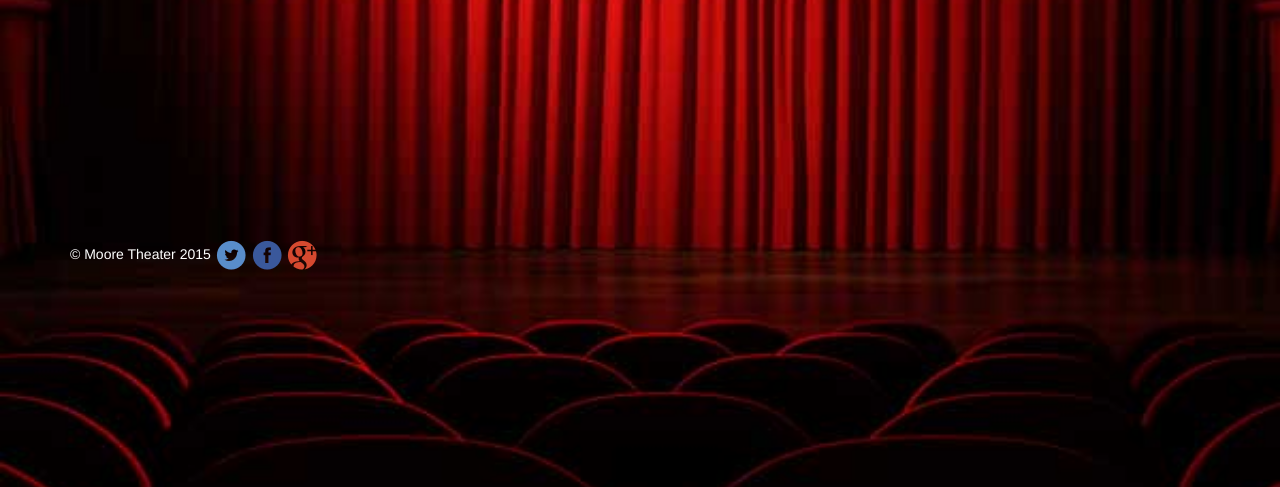
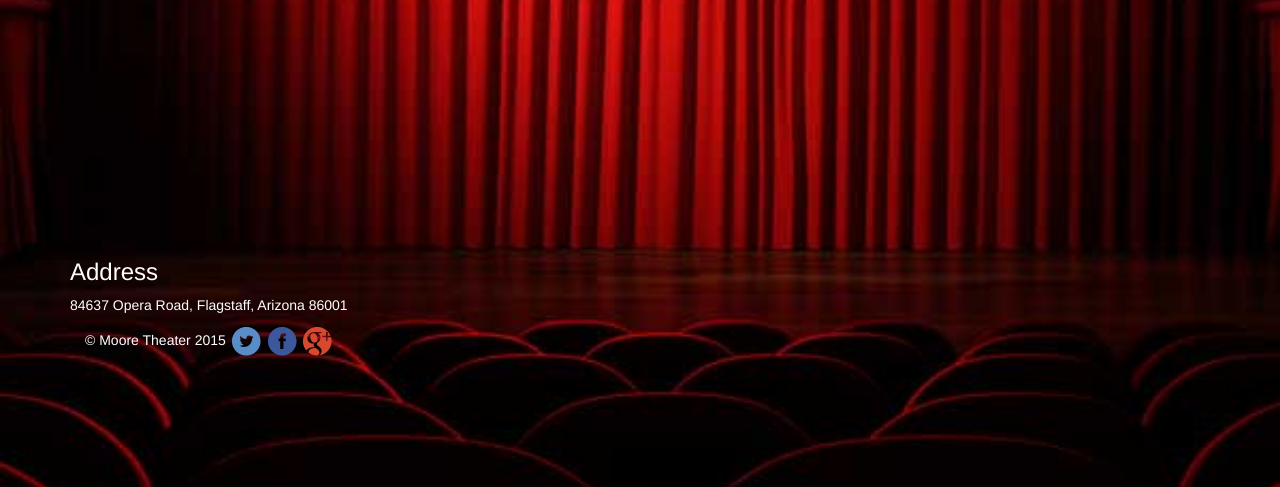
Before and after one commit to sk367/cs399_Theater, a Django app: page /location in a window 1280 px wide. Shown: the part 313-800 px from the top of the page. Run offline with Django 3.2, Linux system fonts and the light colour scheme; parts of the project's set-up code (start-up, migrations or seed data) failed here and were passed over; some libraries are stand-ins or nearby versions.

Commit message:
Address Added

```diff
--- a/cs399_Theater/main/templates/location.html
+++ b/cs399_Theater/main/templates/location.html
@@ -3,7 +3,7 @@
 {% block body %}
     <body>
     <div class="container">
-        <h1>The Moore Theater</h1>
+        <h1 style="color: white;">The Moore Theater</h1>
 
         <!-- Embedded Google Maps Block -->
         <head>
@@ -43,6 +43,13 @@
         <p></p>
         <p></p>
 
+
+        <div class="row marketing">
+        <div class="col-lg-6">
+          <h3 style="color: white;">Address</h3>
+          <p style="color: white;">84637 Opera Road, Flagstaff, Arizona 86001</p>
+        </div>
+
     </div> <!-- /container -->
     </body>
 {% endblock %}
```
